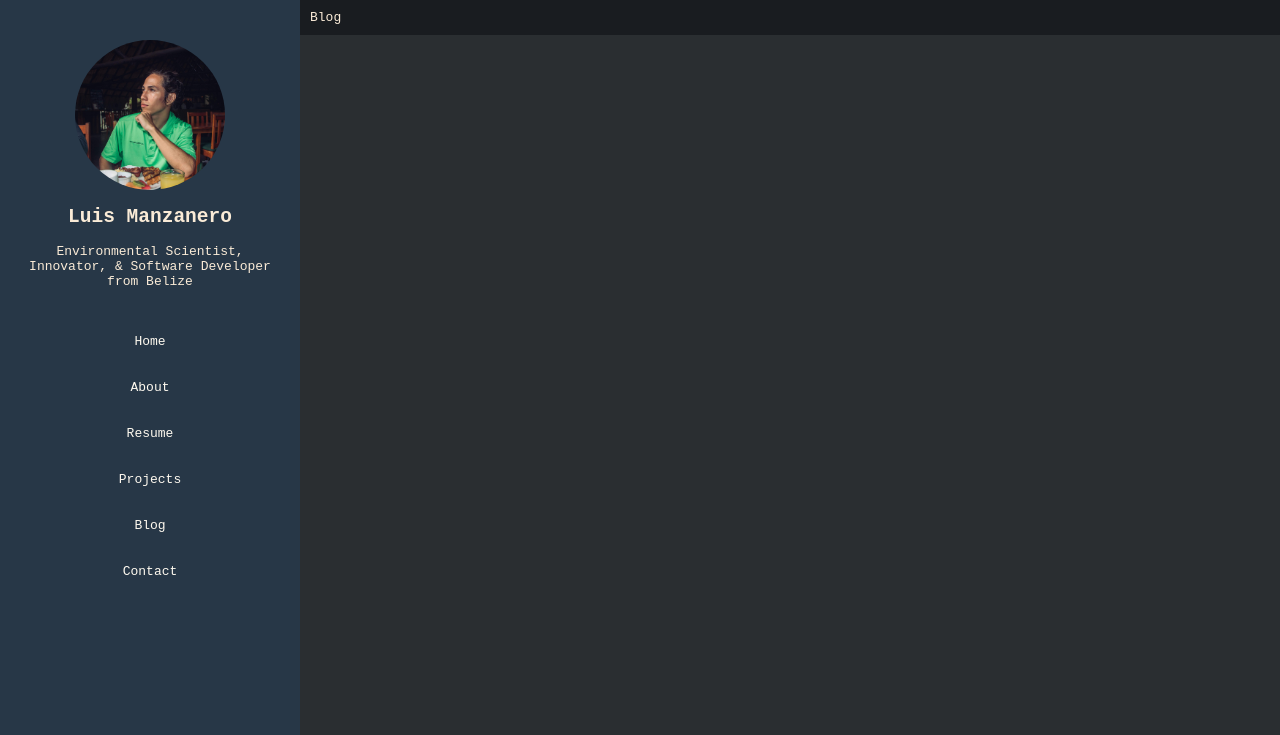
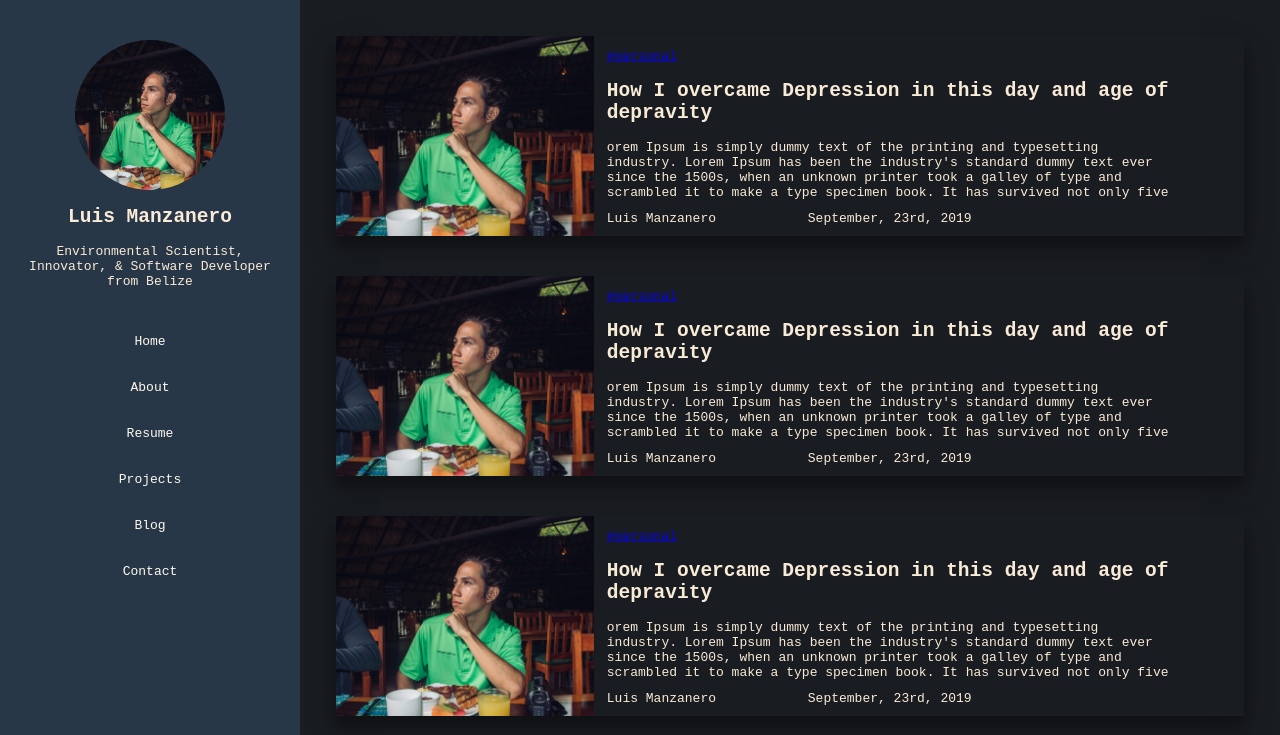
Before and after one commit to lmanzanero/lmanzanero.github.io, a React (Create React App) app in the folder client/: page /blog in a window 1280 px wide. Shown: the top 735 px of the page. Built offline with nearby package versions, Linux system fonts and the light colour scheme.

Commit message:
added blog posts and layout

```diff
--- a/client/src/App.css
+++ b/client/src/App.css
@@ -233,6 +233,8 @@ footer p {
     margin-top: -15px;
 }
 
+/* Projects Page */
+
 .projects-page {
   position: relative;
   height: 100vh;
@@ -285,7 +287,63 @@ footer p {
   bottom: 5%;
 }
 
+/* Blog Page */
+.blog-page {
+  position: relative;
+  height: 100%;
+}
 
+.blog-posts {
+  padding: 2em;
+}
+
+.blog-post {
+  position: relative;
+  display: flex;
+  width: 100%;
+  height: 200px;
+  margin: auto auto 40px auto;
+  box-shadow: 0 14px 28px rgba(0,0,0,0.25), 0 10px 10px rgba(0,0,0,0.22);
+}
+
+.blog-post:hover {
+  border-top: #111418 solid 1px;
+}
+
+.blog-post .image {
+  width: 300px;
+  height: auto;
+
+}
+
+.blog-post .image img {
+  max-width: 100%;
+  height: 100%;
+  object-fit: cover;
+  transition: transform 0.3s ease-in-out;
+}
+
+.blog-post .blog-info {
+  width: 80%;
+  padding: 1em;
+}
+
+.blog-info .exerpt {
+  width: 90%;
+  height: 60px;
+  overflow: hidden;
+}
+
+.blog-info .author {
+  position: absolute;
+  bottom: 5%;
+}
+
+.blog-info .published-date {
+  position: absolute;
+  bottom: 5%;
+  right: 30%;
+}
 
 /* Admin Form */
 form {
--- a/client/src/components/pages/Blog.js
+++ b/client/src/components/pages/Blog.js
@@ -2,8 +2,57 @@ import React from 'react';
 
 const Blog = () =>{
   return (
-    <div>
-        Blog
+    <div className="blog-page">
+        <div className="blog-posts">
+        <div className="blog-post">
+            <div className="image">
+              <img alt="Me" src="luis.jpg" />
+            </div>
+            <div className="blog-info">
+              <div className="category"><a href="#">#personal</a></div>
+              <div className="title"><h2>How I overcame Depression in this day and age of depravity</h2></div>
+              <div className="exerpt">orem Ipsum is simply dummy text of the printing and typesetting industry. Lorem Ipsum has been the industry's standard dummy text ever since the 1500s, when an unknown printer took a galley of type and scrambled it to make a type specimen book. It has survived not only five centuries, but also the leap into electronic typesetting, remaining essentially unchanged. It was popularised in the 1960s with the release of Letraset sheets containing Lorem Ipsum passages, and more recently with desktop publishing software like Aldus PageMaker including versions of Lorem Ipsum.</div>
+              <div className="author">Luis Manzanero</div>
+              <div className="published-date">September, 23rd, 2019</div>
+            </div>
+          </div>
+          <div className="blog-post">
+            <div className="image">
+              <img alt="Me" src="luis.jpg" />
+            </div>
+            <div className="blog-info">
+              <div className="category"><a href="#">#personal</a></div>
+              <div className="title"><h2>How I overcame Depression in this day and age of depravity</h2></div>
+              <div className="exerpt">orem Ipsum is simply dummy text of the printing and typesetting industry. Lorem Ipsum has been the industry's standard dummy text ever since the 1500s, when an unknown printer took a galley of type and scrambled it to make a type specimen book. It has survived not only five centuries, but also the leap into electronic typesetting, remaining essentially unchanged. It was popularised in the 1960s with the release of Letraset sheets containing Lorem Ipsum passages, and more recently with desktop publishing software like Aldus PageMaker including versions of Lorem Ipsum.</div>
+              <div className="author">Luis Manzanero</div>
+              <div className="published-date">September, 23rd, 2019</div>
+            </div>
+          </div>
+          <div className="blog-post">
+            <div className="image">
+              <img alt="Me" src="luis.jpg" />
+            </div>
+            <div className="blog-info">
+              <div className="category"><a href="#">#personal</a></div>
+              <div className="title"><h2>How I overcame Depression in this day and age of depravity</h2></div>
+              <div className="exerpt">orem Ipsum is simply dummy text of the printing and typesetting industry. Lorem Ipsum has been the industry's standard dummy text ever since the 1500s, when an unknown printer took a galley of type and scrambled it to make a type specimen book. It has survived not only five centuries, but also the leap into electronic typesetting, remaining essentially unchanged. It was popularised in the 1960s with the release of Letraset sheets containing Lorem Ipsum passages, and more recently with desktop publishing software like Aldus PageMaker including versions of Lorem Ipsum.</div>
+              <div className="author">Luis Manzanero</div>
+              <div className="published-date">September, 23rd, 2019</div>
+            </div>
+          </div>
+          <div className="blog-post">
+            <div className="image">
+              <img alt="Me" src="luis.jpg" />
+            </div>
+            <div className="blog-info">
+              <div className="category"><a href="#">#personal</a></div>
+              <div className="title"><h2>How I overcame Depression in this day and age of depravity</h2></div>
+              <div className="exerpt">orem Ipsum is simply dummy text of the printing and typesetting industry. Lorem Ipsum has been the industry's standard dummy text ever since the 1500s, when an unknown printer took a galley of type and scrambled it to make a type specimen book. It has survived not only five centuries, but also the leap into electronic typesetting, remaining essentially unchanged. It was popularised in the 1960s with the release of Letraset sheets containing Lorem Ipsum passages, and more recently with desktop publishing software like Aldus PageMaker including versions of Lorem Ipsum.</div>
+              <div className="author">Luis Manzanero</div>
+              <div className="published-date">September, 23rd, 2019</div>
+            </div>
+          </div>
+        </div>
     </div>
   );
 }
```
